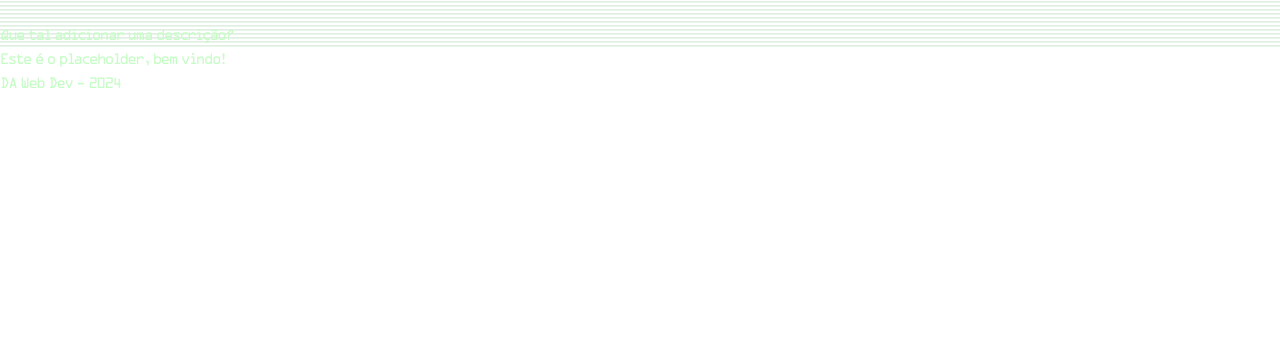
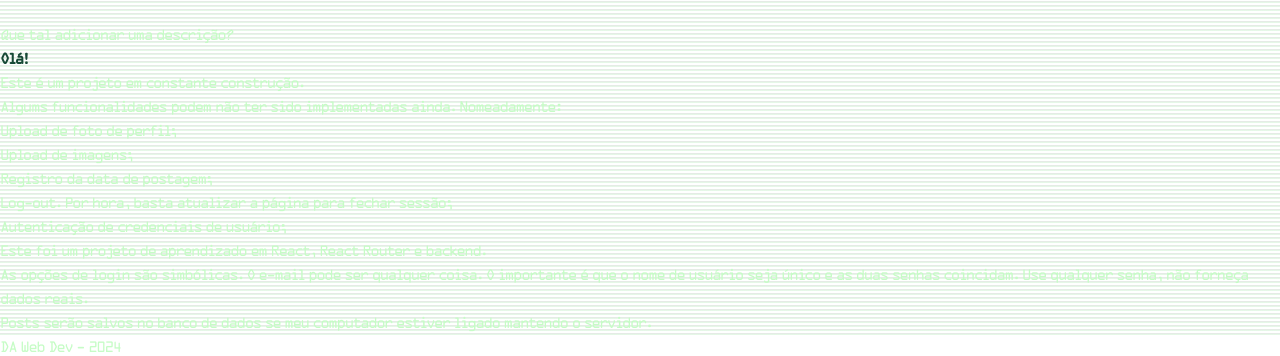
Before and after one commit to Dian-New-Dev/mini-blog, a React (Vite) app in the folder client/: page / in a window 1280 px wide. Shown: the part 1562-1918 px from the top of the page. Before the commit the page ends 1657 px from the top, so only its background shows below. Built offline with nearby package versions, Linux system fonts and the light colour scheme.

Commit message:
projeto relativemente pronto, commit antes de deploy

```diff
--- a/client/src/pages/OutletPlaceHolder.tsx
+++ b/client/src/pages/OutletPlaceHolder.tsx
@@ -8,9 +8,44 @@ const OutletPlaceHolder: React.FC = () => {
 
 
     return (
-        <div>
+        <div className='p-8 flex flex-col gap-4 h-full w-full flex-grow justify-center items-center plano-de-fundo-tela'>
+            <h3 className='text-3xl'>
+                Olá!
+            </h3>
+
             <p>
-                Este é o placeholder, bem vindo!
+                Este é um projeto em constante construção.
+            </p>
+
+            <p>
+                Algums funcionalidades podem não ter sido
+                implementadas ainda. Nomeadamente:
+            </p>
+
+            <ul className='px-8 text-sm leading-4 '>
+                <li className='text-lime-200'>Upload de foto de perfil;</li>
+                <li className='text-lime-200'>Upload de imagens;</li>
+                <li className='text-lime-200'>Registro da data de postagem;</li>
+                <li className='text-lime-200'>Log-out. Por hora, basta atualizar
+                    a página para fechar sessão;</li>
+                <li className='text-lime-200'>Autenticação de credenciais de usuário;</li>
+            </ul>
+
+            <p>
+                Este foi um projeto de aprendizado em React,
+                React Router e backend.
+            </p>
+
+            <p>
+                As opções de login são simbólicas. O e-mail pode
+                ser qualquer coisa. O importante é que o nome de
+                usuário seja único e as duas senhas coincidam. Use qualquer
+                senha, não forneça dados reais.
+            </p>
+
+            <p>
+                Posts serão salvos no banco de dados se meu computador
+                estiver ligado mantendo o servidor.
             </p>
         </div>
     );
--- a/client/src/routes/root.tsx
+++ b/client/src/routes/root.tsx
@@ -119,7 +119,7 @@ const Root: React.FC = () => {
 
             <video autoPlay loop className={`${clicouEmEntrar ? 'block' : 'hidden'}  z-0 absolute w-full h-full top-0 left-0 background-universo`} src={`/assets/videos/video.mp4`} ref={videoRef}></video>
 
-            <div className={`${clicouEmEntrar ? 'block' : 'hidden'}`}>
+            <div className={`${clicouEmEntrar ? 'block' : 'hidden'} flex flex-col flex-grow`}>
                 <div id="titulo" className="bg-black relative z-30 w-[95%] h-full
                 flex flex-col gap-6 items-center p-12 border-b-2 border-white/25 mb-4 mx-auto  ">
                     <Link to={`/`} onClick={clicouEmBleg} className="">
@@ -129,7 +129,7 @@ const Root: React.FC = () => {
                     </Link>
 
                     <h2 className="text-2xl">
-                        O corriqueiro aos olhos daquele que a tudo já viu
+                        O CORRIQUEIRO AOS OLHOS DO ESTRANHO
                     </h2>
 
 
```
